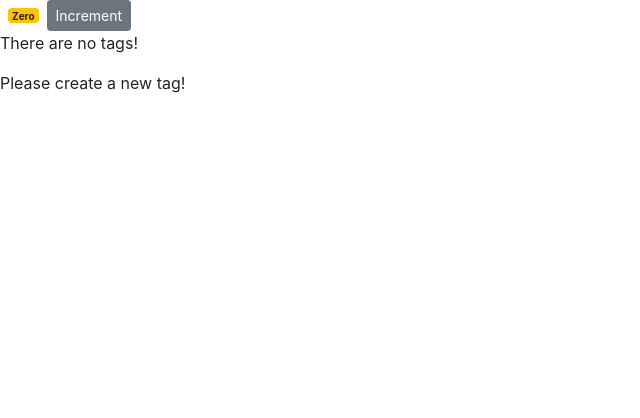
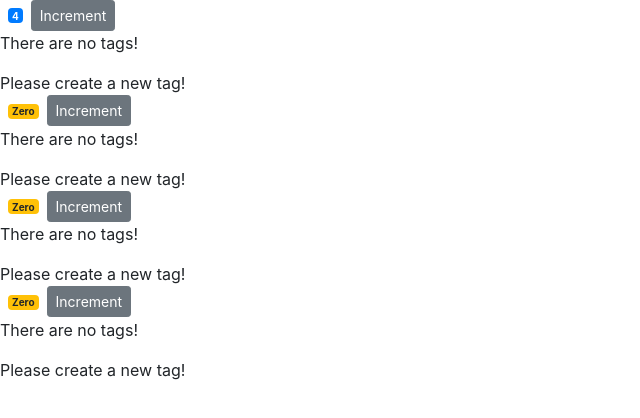
Before and after one commit to shreyamkela/ReactJS_Crash_Course_Mosh, a React (Create React App) app in the folder counter-app/: page / in a window 1280 px wide. Shown: the top 418 px of the page, without its empty margins (0-640 px from the left). Built offline with nearby package versions, Linux system fonts and the light colour scheme.

Commit message:
passing counters object of state object dynamically to render

```diff
--- a/counter-app/src/components/counter_v1.jsx
+++ b/counter-app/src/components/counter_v1.jsx
@@ -1,8 +1,11 @@
+// There are 4 counter components inside 1 counters component
+
 import React, { Component } from "react"; // using { Component } with object destructuring - https://stackoverflow.com/questions/41768205/difference-between-import-react-and-import-component-syntax , https://medium.com/@AnnaJS15/a-simple-guide-to-destructuring-props-in-react-f02e6e51143a
 
 class Counter extends Component {
   state = {
-    count: 0,
+    // count: 0, // NOTE count is renamed to value when adding this.props.value
+    value: this.props.value, // value has been set for each counter in the Counters component and can be used here
     tags: []
   };
 
@@ -50,12 +53,14 @@ class Counter extends Component {
     // Increment the counter
     console.log("Increment Clicked", this); // NOTE this gives error. We use handleIncrement as a reference and so we cannot use this keyword, because this keyword cannot point to anything when it is being manipulated by its reference. To manipulate this keyword with reference we need to add constructor to this counter class. When a constructor is added, then the reference would be able to use the this keyword as constructor will construct the object. In all other methods, such as renderTags we use renderTags() therefore it is not a reference rather we are using the methods of a class as if they were static methods. But in handleIncrement we treat handleIncrement as a nonstatic method, as if a class object is using it. So without the this being constructed, we cannot use this. There we have to use the constructor.
     // this.state.count++; // This doesnt work in React. React does not know that counter is updated and does not update the view. To update the counter we have to use a method provided by the Component class - setState
-    this.setState({ count: this.state.count + 1 }); // What ever has to be updated in the state is mentioned in the setState. It will checnge/override the current properties of state. This is different than angular in which changes are reflected automatically using monkey pipe
+    this.setState({ value: this.state.value + 1 }); // What ever has to be updated in the state is mentioned in the setState. It will checnge/override the current properties of state. This is different than angular in which changes are reflected automatically using monkey pipe
     // When setState is used, React registers an async call to the render method. That is, render will be called sometime after set state is called.
     console.log(product);
   };
 
   render() {
+    //console.log("props", this.props); // All react components have a JS property called props and here it contains all the attributes set by the counters component
+
     return (
       <div>
         <span style={this.styles} className={this.getBadgeClasses()}>
@@ -88,13 +93,13 @@ class Counter extends Component {
   getBadgeClasses() {
     // Passing functions into jsx
     let classes = "badge m-2 badge-";
-    classes += this.state.count === 0 ? "warning" : "primary"; //  Appending this CSS to the classes variable depending on the count. If not zero, colour is blue, else it is zero and yellow/warning colour
+    classes += this.state.value === 0 ? "warning" : "primary"; //  Appending this CSS to the classes variable depending on the count. If not zero, colour is blue, else it is zero and yellow/warning colour
     return classes;
   }
 
   formatCount() {
     // Passing functions into jsx
-    const { count } = this.state; // Save value of the count key of this.state into a count variable - object destructuring
+    const { value: count } = this.state; // Save value of the count key of this.state into a count variable - object destructuring
     return count === 0 ? "Zero" : count;
   }
 }
--- /dev/null
+++ b/counter-app/src/components/counters.jsx
@@ -0,0 +1,29 @@
+import React, { Component } from "react";
+import Counter from "./counter_v1";
+
+class Counters extends Component {
+  state = {
+    counters: [
+      { id: 1, value: 4 },
+      { id: 2, value: 0 },
+      { id: 3, value: 0 },
+      { id: 4, value: 0 }
+    ]
+  };
+  render() {
+    return (
+      <div>
+        {/* <Counter />
+        <Counter />
+        <Counter />
+        <Counter /> Instead of hardcoding 4 Counter components to pass them here, we can set 4 counters in the state and then pass that state object here. THis is done below*/}
+        {this.state.counters.map(counter => (
+          <Counter key={counter.id} value={counter.value} /> // Can also add selected = true tag here - https://stackoverflow.com/questions/21733847/react-jsx-selecting-selected-on-selected-select-option
+        ))}{" "}
+        {/* Map all the items in the counters list of the state object. Map each to a counter object with a key equal to counter id */}
+      </div>
+    );
+  }
+}
+
+export default Counters;
--- a/counter-app/src/index.js
+++ b/counter-app/src/index.js
@@ -4,7 +4,7 @@ import "./index.css";
 import App from "./App";
 import * as serviceWorker from "./serviceWorker";
 import "bootstrap/dist/css/bootstrap.css";
-import Counter from "./components/counter_v1";
+import Counters from "./components/counters";
 
 // const element = <h1>Hello World</h1>; // This is JSX which is the same as - var element = React.createElement("h1", null, "Hello World"); - Babel converts JSX into the JS language that browser can understand, at compile time. That is, JSX is just syntactical sugar to make developers feel more at home when manipulating html elements from javascript code.
 // console.log(element);
@@ -12,7 +12,7 @@ import Counter from "./components/counter_v1";
 
 // ReactDOM.render(element, document.getElementById("root")); // render(<what to render>, <where to render>) - root element in the DOM is the container for our whole react app
 
-ReactDOM.render(<Counter />, document.getElementById("root"));
+ReactDOM.render(<Counters />, document.getElementById("root"));
 
 // If you want your app to work offline and load faster, you can change
 // unregister() to register() below. Note this comes with some pitfalls.
```
